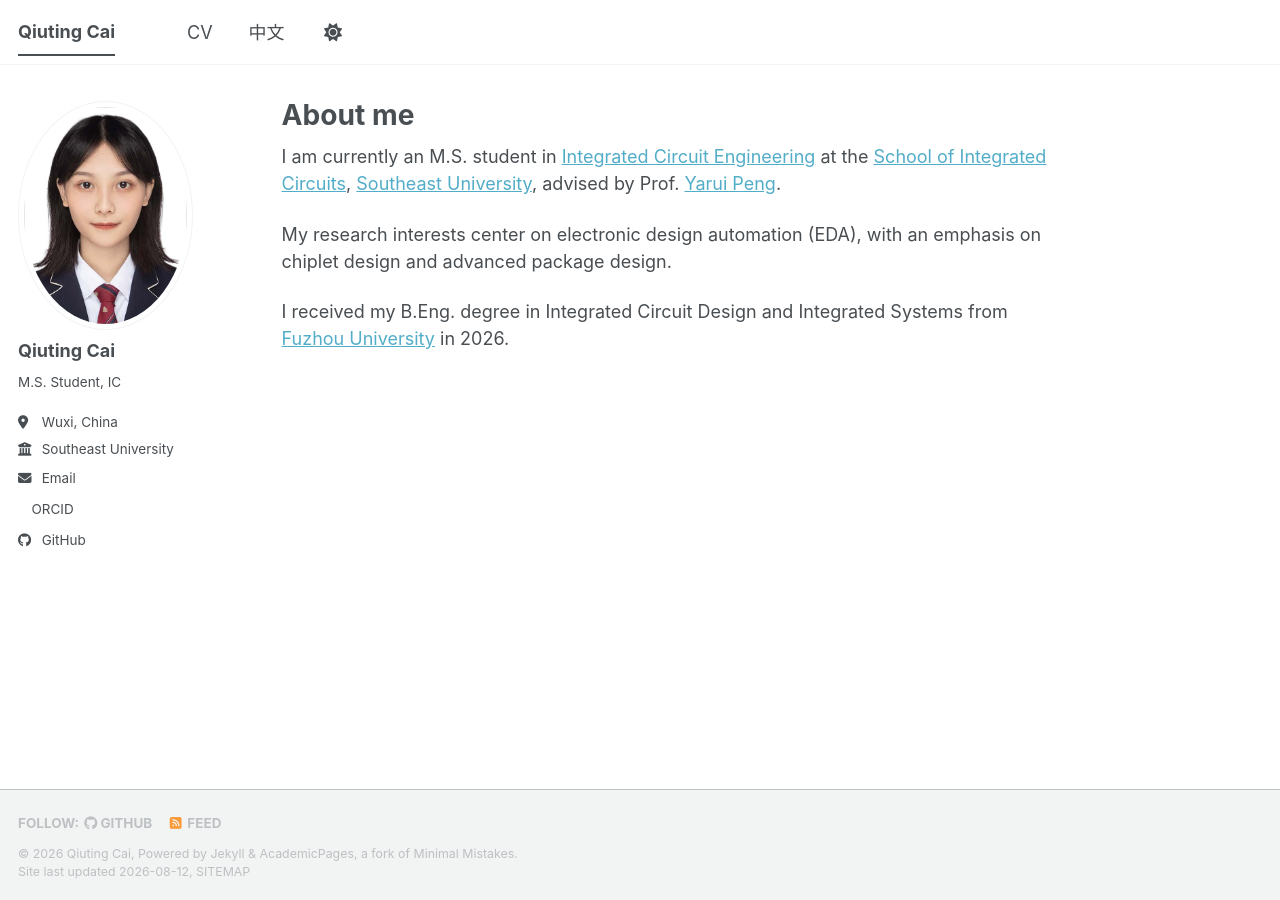
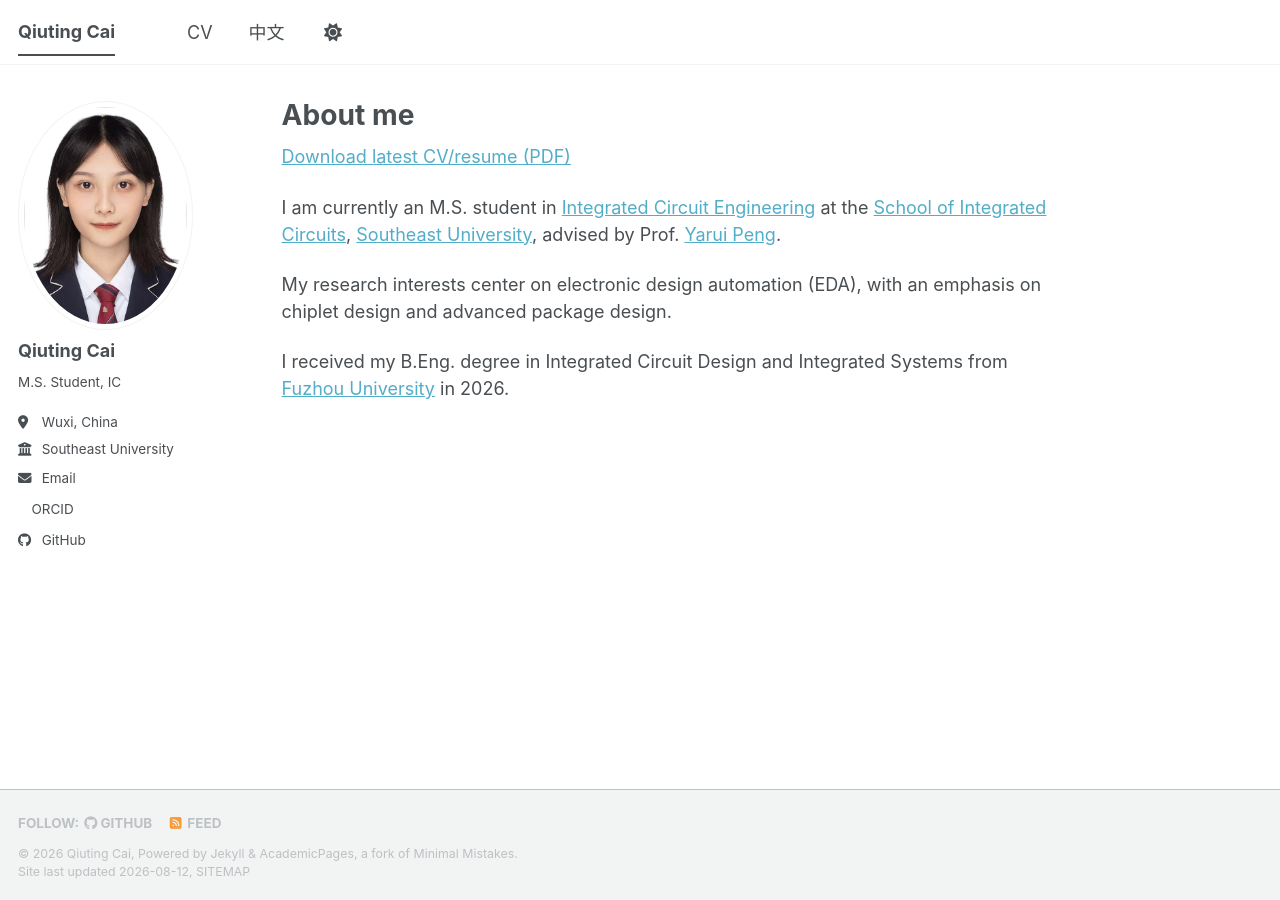
Before and after one commit to Qiuting-Cai/Qiuting-Cai.github.io, a Jekyll site: the page built from _pages/about.md, in a window 1280 px wide. Built offline with Jekyll 4.4.1, drawn with Linux system fonts in a browser that asks for light colours; a style sheet for code colours, icons or effects is not loaded.

Commit message:
Add CV/resume download link to about page
Added a link to download the latest CV/resume in PDF format.

```diff
--- a/_pages/about.md
+++ b/_pages/about.md
@@ -6,6 +6,8 @@ redirect_from:
   - /about/
   - /about.html
 ---
+[Download latest CV/resume (PDF)](/files/resume.pdf)
+
 I am currently an M.S. student in [Integrated Circuit Engineering](https://ic.seu.edu.cn/ic_en/) at the [School of Integrated Circuits](https://ic.seu.edu.cn/ic_en/), [Southeast University](https://www.seu.edu.cn/), advised by Prof. [Yarui Peng](https://ic.seu.edu.cn/pyr/main.htm).
 
 My research interests center on electronic design automation (EDA), with an emphasis on chiplet design and advanced package design.
```
